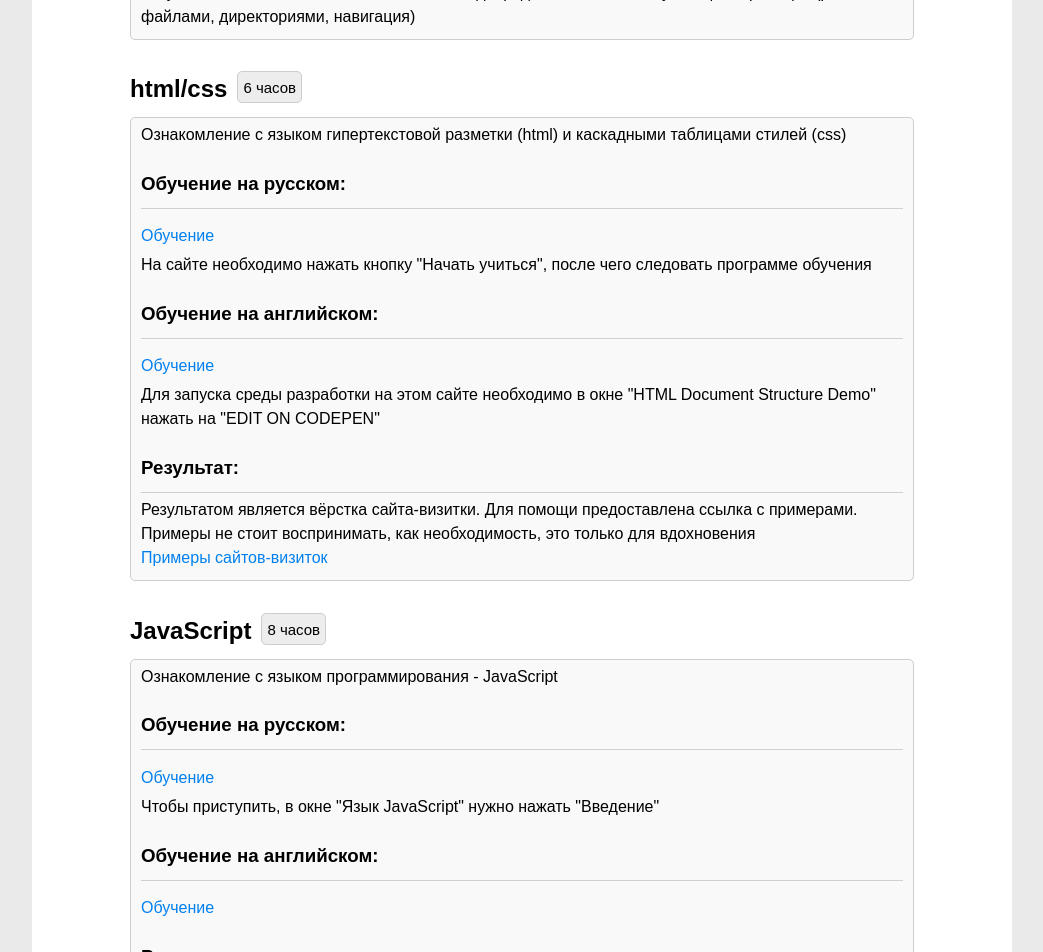
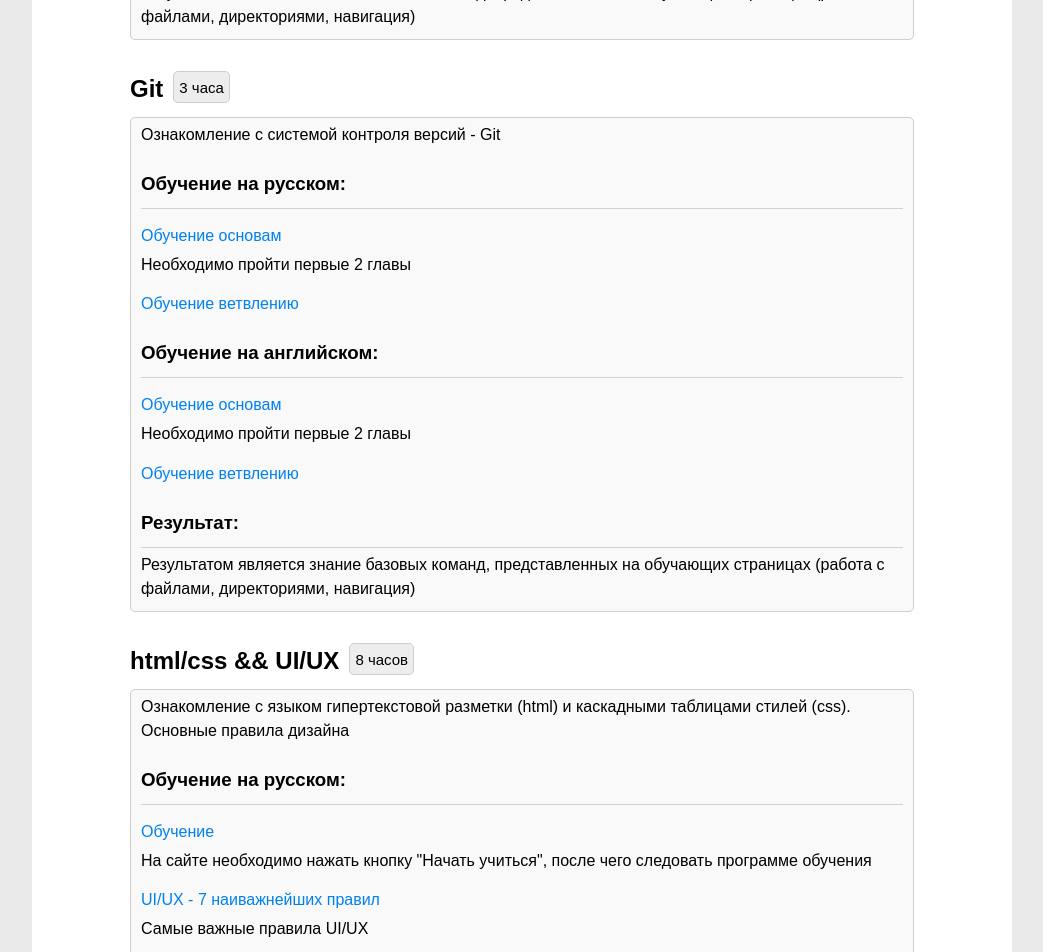
Before and after one commit to doctorpower/learnEx, a React (Create React App) app: page / in a window 1280 px wide. Shown: the part 720-1672 px from the top of the page, without its empty margins (118-1161 px from the left). Built offline with nearby package versions, Linux system fonts and the light colour scheme.

Commit message:
extended training information

```diff
--- a/src/App.js
+++ b/src/App.js
@@ -21,24 +21,79 @@ class App extends Component {
             result: 'Результатом является знание базовых команд, представленных на обучающих страницах (работа с файлами, директориями, навигация)',
         },
         {
-            title: 'html/css',
-            time: '6 часов',
-            desc: 'Ознакомление с языком гипертекстовой разметки (html) и каскадными таблицами стилей (css)',
-            russian: [{
+            title: 'Git',
+            time: '3 часа',
+            desc: 'Ознакомление с системой контроля версий - Git',
+            russian: [
+                {
+                    hyperlink: 'https://git-scm.com/book/ru/v2',
+                    link: 'Обучение основам',
+                    desc: 'Необходимо пройти первые 2 главы',
+                },
+                {
+                    hyperlink: 'https://learngitbranching.js.org/',
+                    link: 'Обучение ветвлению',
+                    desc: null,
+                },
+            ],
+            english: [
+                {
+                    hyperlink: 'https://learngitbranching.js.org/',
+                    link: 'Обучение основам',
+                    desc: 'Необходимо пройти первые 2 главы',
+                },
+                {
+                    hyperlink: 'https://git-scm.com/book/en/v2',
+                    link: 'Обучение ветвлению',
+                    desc: null,
+                },
+            ],
+            result: 'Результатом является знание базовых команд, представленных на обучающих страницах (работа с файлами, директориями, навигация)',
+        },
+        {
+            title: 'html/css && UI/UX',
+            time: '8 часов',
+            desc: 'Ознакомление с языком гипертекстовой разметки (html) и каскадными таблицами стилей (css). Основные правила дизайна',
+            russian: [
+                {
                     hyperlink: 'https://htmlacademy.ru',
                     link: 'Обучение',
                     desc: 'На сайте необходимо нажать кнопку "Начать учиться", после чего следовать программе обучения',
-            }],
-            english: [{
+                },
+                {
+                    hyperlink: 'http://thewebland.net/design/7-rules-uxui/',
+                    link: 'UI/UX - 7 наиважнейших правил',
+                    desc: 'Самые важные правила UI/UX',
+                },
+                {
+                    hyperlink: 'https://vc.ru/design/9215-7-rules-for-ui',
+                    link: 'UI/UX рекомендации',
+                    desc: null,
+                },
+            ],
+            english: [
+                {
                     hyperlink: 'https://learn.shayhowe.com/html-css/building-your-first-web-page/',
                     link: 'Обучение',
                     desc: 'Для запуска среды разработки на этом сайте необходимо в окне "HTML Document Structure Demo" нажать на "EDIT ON CODEPEN"',
-            }],
-            result: {
-                text: 'Результатом является вёрстка сайта-визитки. Для помощи предоставлена ссылка с примерами. Примеры не стоит воспринимать, как необходимость, это только для вдохновения',
-                hyperlink: 'https://impulse-design.com.ua/9-primerov-luchshikh-sajtov-vizitok-dlya-malogo-biznesa.html',
-                link: 'Примеры сайтов-визиток',
                 },
+                {
+                    hyperlink: 'http://thewebland.net/design/7-rules-uxui/',
+                    link: 'UI/UX - 7 наиважнейших правил (русский контент)',
+                    desc: 'Самые важные правила UI/UX',
+                },
+                {
+                    hyperlink: 'https://theblog.adobe.com/4-golden-rules-ui-design/',
+                    link: 'UI/UX рекомендации',
+                    desc: null,
+                },
+            ],
+            // result: {
+            //     text: 'Результатом является вёрстка сайта-визитки. Для помощи предоставлена ссылка с примерами. Примеры не стоит воспринимать, как необходимость, это только для вдохновения',
+            //     hyperlink: 'https://impulse-design.com.ua/9-primerov-luchshikh-sajtov-vizitok-dlya-malogo-biznesa.html',
+            //     link: 'Примеры сайтов-визиток',
+            // },
+            result: 'Результатом является вёрстка сайта, который вы получите от лида. Необходимо сверстать точную копию сайта. Требуется только html и css'
         },
         {
             title: 'JavaScript',
```
Lines whose indentation alone changed are shown as unchanged.
